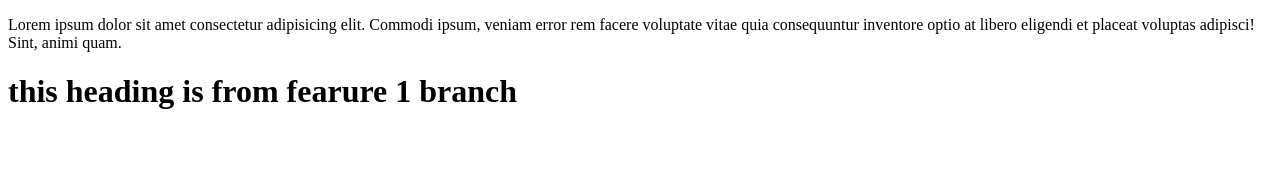
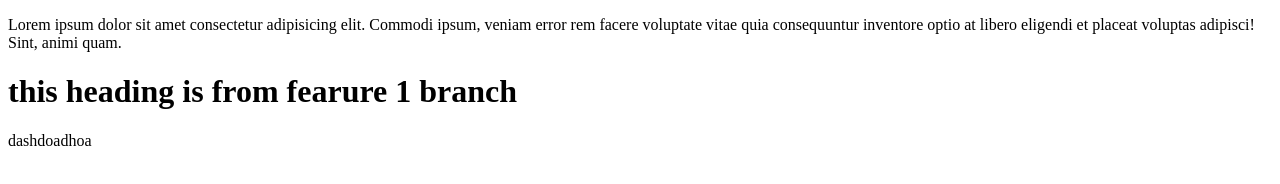
Before and after one commit to abdulhannan-stack/LocalRepo, a plain HTML site: page test.html in a window 1280 px wide. Drawn offline with Linux system fonts and the light colour scheme.

Commit message:
new changes

```diff
--- a/test.html
+++ b/test.html
@@ -11,6 +11,6 @@
 <p>Lorem ipsum dolor sit amet consectetur adipisicing elit. Commodi ipsum, veniam error rem facere voluptate vitae quia consequuntur inventore optio at libero eligendi et placeat voluptas adipisci! Sint, animi quam.</p>
 <h1>this heading is from fearure 1 branch</h1>
 
-
+dashdoadhoa
 </body>
 </html>
```
